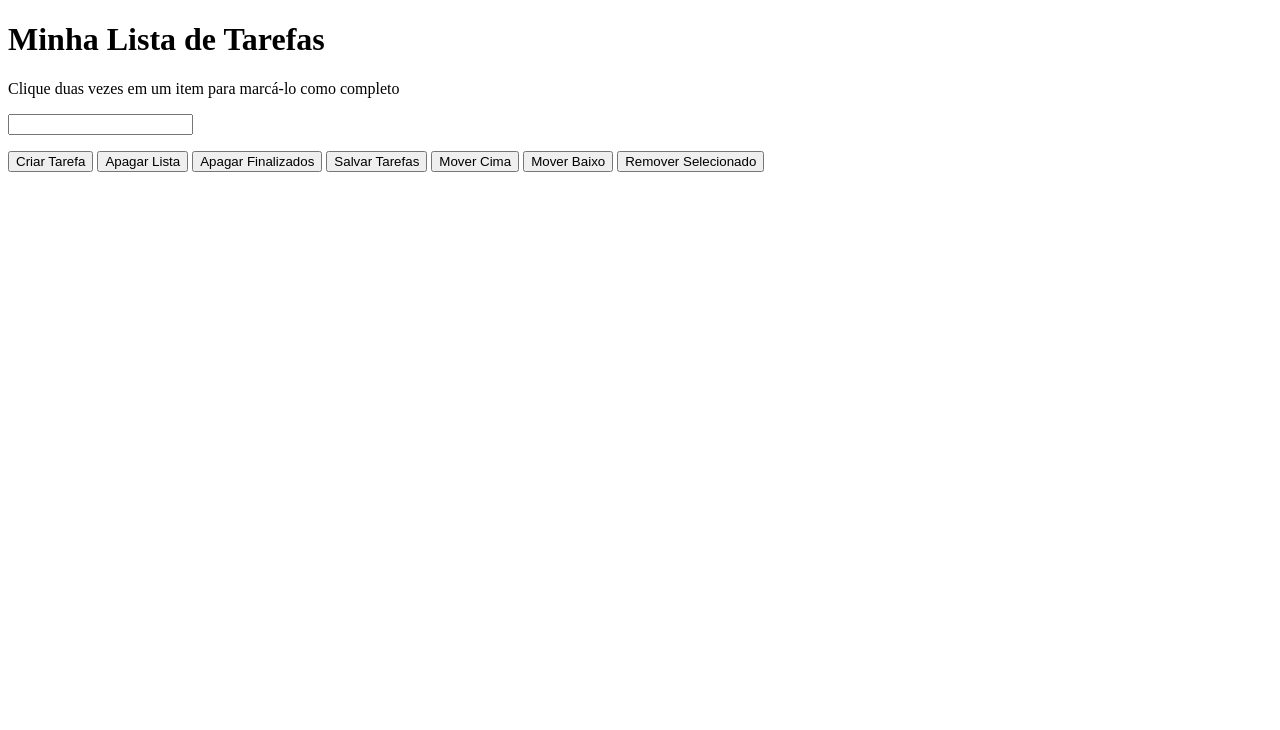
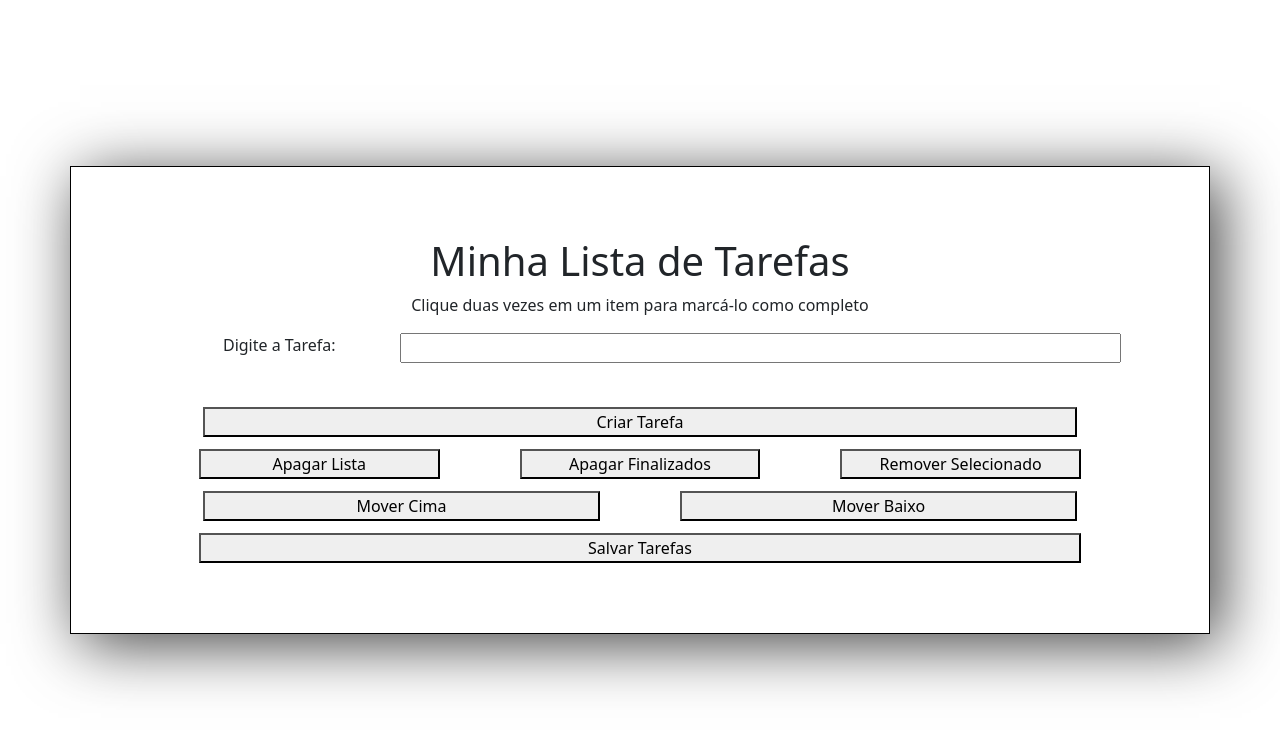
Before and after one commit to HenrikSantos/todo-list, a plain HTML site: page index.html in a window 1280 px wide. Drawn offline with nearby package versions, Linux system fonts and the light colour scheme.

Commit message:
deixando bonito

```diff
--- a/index.html
+++ b/index.html
@@ -5,24 +5,42 @@
     <meta http-equiv="X-UA-Compatible" content="IE=edge" />
     <meta name="viewport" content="width=device-width, initial-scale=1.0" />
     <title>Document</title>
+    <link href="https://cdn.jsdelivr.net/npm/bootstrap@5.2.0/dist/css/bootstrap.min.css" rel="stylesheet"
+    integrity="sha384-gH2yIJqKdNHPEq0n4Mqa/HGKIhSkIHeL5AyhkYV8i59U5AR6csBvApHHNl/vI1Bx" crossorigin="anonymous" />
     <link rel="stylesheet" href="style.css" />
   </head>
   <body>
-    <header>
+    <div class="tudo container text-center">
       <h1>Minha Lista de Tarefas</h1>
       <p id="funcionamento">
         Clique duas vezes em um item para marcá-lo como completo
       </p>
-    </header>
-    <input type="text" name="textoTarefa" id="texto-tarefa" />
-    <ol id="lista-tarefas"></ol>
-    <button id="criar-tarefa">Criar Tarefa</button>
-    <button id="apaga-tudo">Apagar Lista</button>
-    <button id="remover-finalizados">Apagar Finalizados</button>
-    <button id="salvar-tarefas">Salvar Tarefas</button>
-    <button id="mover-cima">Mover Cima</button>
-    <button id="mover-baixo">Mover Baixo</button>
-    <button id="remover-selecionado">Remover Selecionado</button>
+      <div class="row">
+        <label class="col-3" for="texto-tarefa">Digite a Tarefa:</label>
+        <input class="col-9" type="text" name="textoTarefa" id="texto-tarefa" />
+      </div>
+      <div class="row my-2 justify-content-around py-1">
+        <ol id="lista-tarefas"></ol>
+      </div>
+      <div class="row my-2 justify-content-around p-1">
+        <button class="col-11 " id="criar-tarefa">Criar Tarefa</button>
+      </div>
+      <div class="row my-2 justify-content-around ">
+        <button class="col-3 " id="apaga-tudo">Apagar Lista</button>
+        <button class="col-3 " id="remover-finalizados">Apagar Finalizados</button>
+        <button class="col-3 " id="remover-selecionado">Remover Selecionado</button>
+      </div>
+      <div class="row my-2 justify-content-around p-1">
+        <button class="col-5 " id="mover-cima">Mover Cima</button>
+        <button class="col-5 " id="mover-baixo">Mover Baixo</button>
+      </div>
+      <div class="row justify-content-around">
+        <button class="col-11" id="salvar-tarefas">Salvar Tarefas</button>
+      </div>
+    </div>
     <script src="script.js"></script>
+    <script src="https://cdn.jsdelivr.net/npm/bootstrap@5.2.0/dist/js/bootstrap.bundle.min.js"
+    integrity="sha384-A3rJD856KowSb7dwlZdYEkO39Gagi7vIsF0jrRAoQmDKKtQBHUuLZ9AsSv4jD4Xa"
+    crossorigin="anonymous"></script>
   </body>
 </html>
--- a/style.css
+++ b/style.css
@@ -9,3 +9,15 @@
 .completed {
   text-decoration: line-through;
 }
+
+.tudo {
+  margin: 0;
+  position: absolute;
+  top: 50%;
+  left: 50%;
+  -ms-transform: translate(-50%, -50%);
+  transform: translate(-50%, -50%);
+  padding: 70px 100px;
+  border: solid 1px black;
+  box-shadow: 10px 10px 61px 0px rgba(0,0,0,0.75);
+}
```
